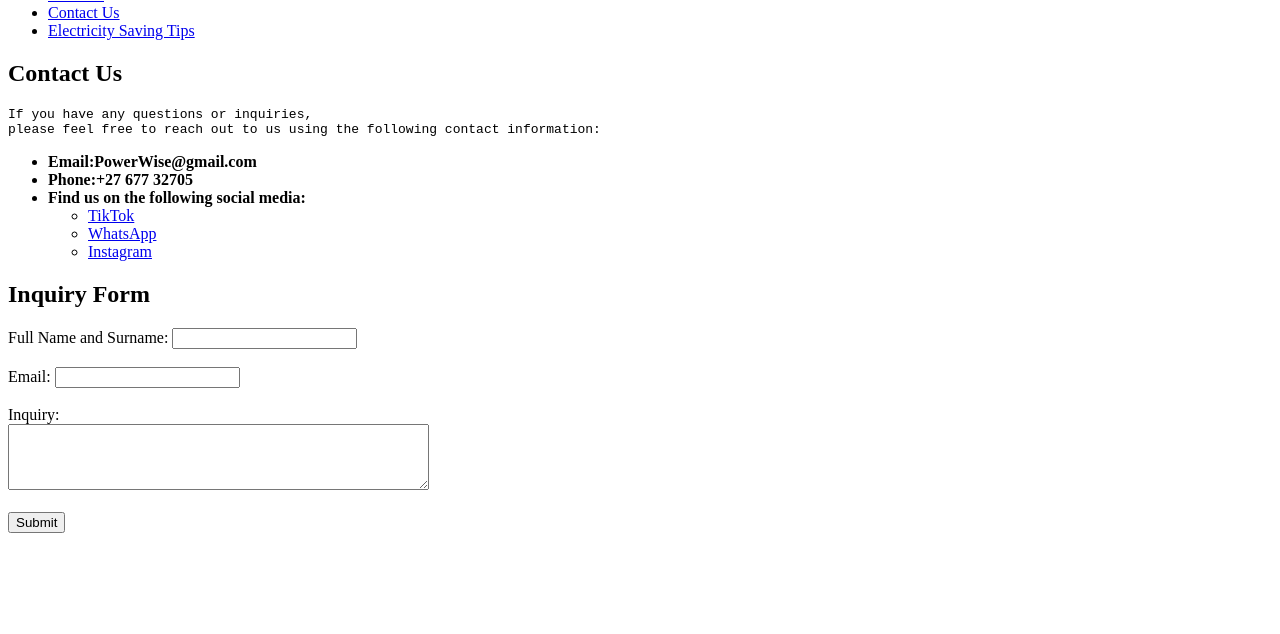
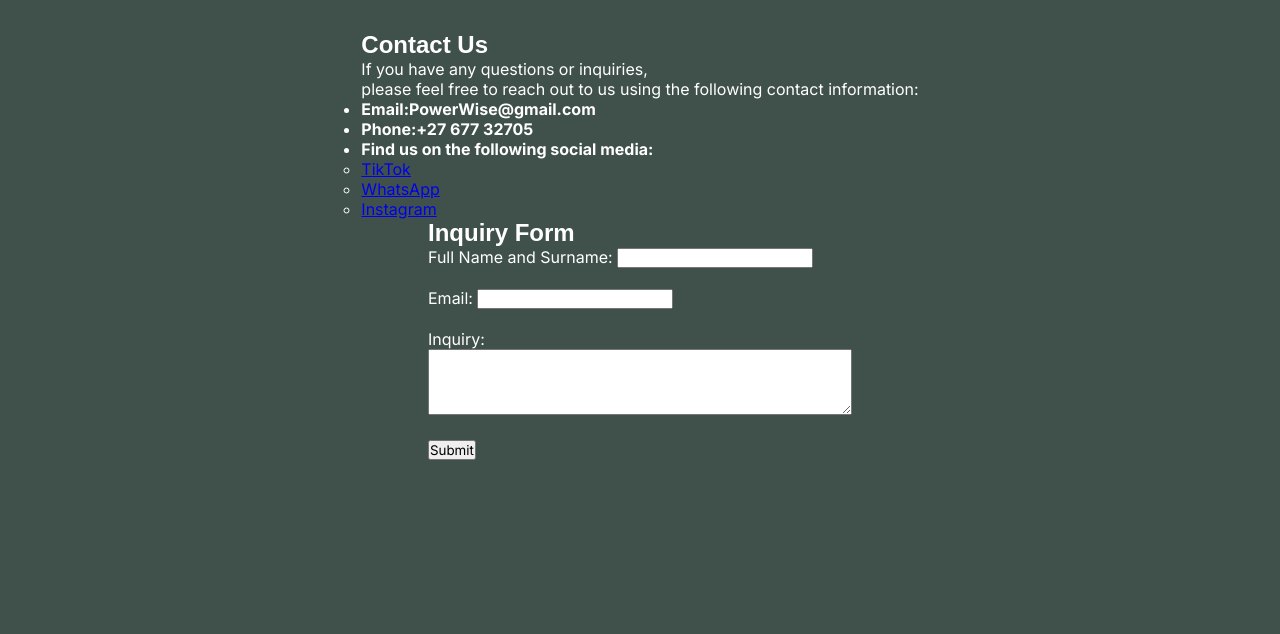
Before and after one commit to Thanya-BUDELI/T_Budeli_ST105292904_PowerWise_Revolutions_SA_wede5020_poe, a plain HTML site: page Contact.html in a window 1280 px wide. Shown: the part 166-800 px from the top of the page. Drawn offline with Linux system fonts and the light colour scheme.

Commit message:
Include CSS and Google Fonts in Contact.html
Added stylesheet link and Google Fonts for styling.

```diff
--- a/Contact.html
+++ b/Contact.html
@@ -3,6 +3,12 @@
 
 <head>
     <title>contact</title>
+    <link rel="stylesheet" href="CSS/style.css" />
+
+    <!-- the following links have to do with font style -->
+<link rel="preconnect" href="https://fonts.googleapis.com">
+<link rel="preconnect" href="https://fonts.gstatic.com" crossorigin>
+<link href="https://fonts.googleapis.com/css2?family=Inter:wght@300;400;500;600;700&display=swap" rel="stylesheet">
 </head>
 
 <body>
@@ -80,7 +86,8 @@ please feel free to reach out to us using the following contact information:</pr
                   <a href="https://Instagram.com">Instagram</a>
                 </li>
                 </ul>
-
+             </li>
+        </ul>
         </section>
 
         <section>
```
